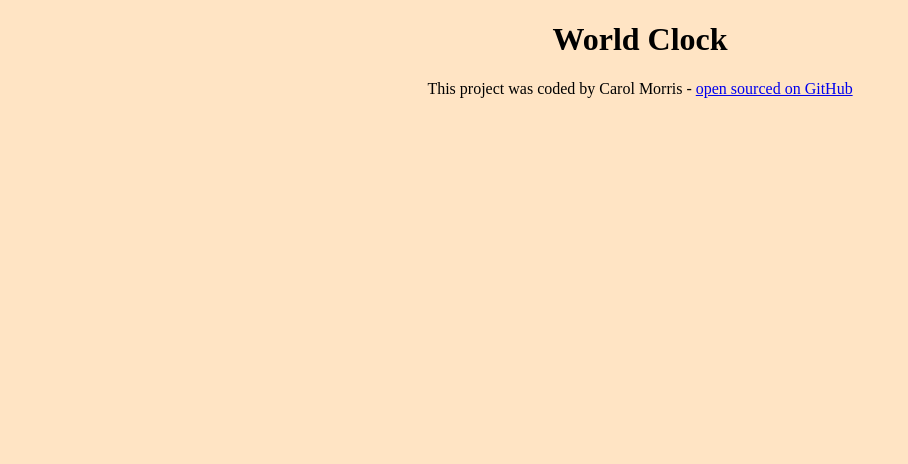
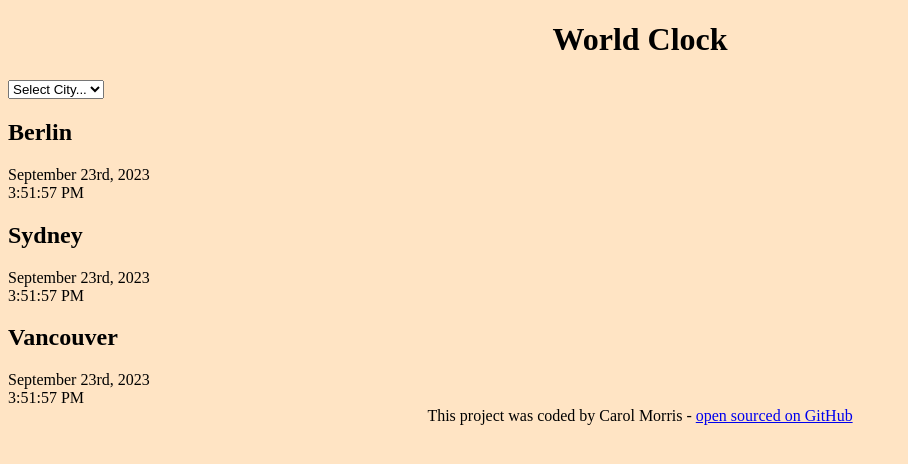
Before and after one commit to cardycode/world-clock-app, a plain HTML site: page index.html in a window 1280 px wide. Shown: the whole page, without its empty margins (0-908 px from the left). Drawn offline with Linux system fonts and the light colour scheme.

Commit message:
Added basic html

```diff
--- a/index.html
+++ b/index.html
@@ -13,13 +13,56 @@
     <title>World Clock</title>
   </head>
   <body>
-    <h1>World Clock</h1>
-    <footer>
-      This project was coded by Carol Morris -
-      <a href="https://github.com/cardycode/world-clock-app"
-        >open sourced on GitHub</a
+    <div class="container">
+      <h1>World Clock</h1>
+      <select
+        name=""
+        id=""
       >
-    </footer>
+        <option value="">Select City...</option>
+        <option value="berlin">Berlin</option>
+        <option value="sydney">Sydney</option>
+        <option value="vancouver">Vancouver</option>
+      </select>
+
+      <div class="cities">
+        <div
+          class="city"
+          id="berlin"
+        >
+          <h2>Berlin</h2>
+          <div class="date">September 23rd, 2023</div>
+          <div class="time">3:51:57 PM</div>
+        </div>
+
+        <div
+          class="city"
+          id="sydney"
+        >
+          <h2>Sydney</h2>
+          <div class="date">September 23rd, 2023</div>
+          <div class="time">3:51:57 PM</div>
+        </div>
+
+        <div
+          class="city"
+          id="vancouver"
+        >
+          <h2>Vancouver</h2>
+          <div class="date">September 23rd, 2023</div>
+          <div class="time">3:51:57 PM</div>
+        </div>
+      </div>
+
+      <footer>
+        This project was coded by Carol Morris -
+        <a
+          href="https://github.com/cardycode/world-clock-app"
+          target="_blank"
+          >open sourced on GitHub</a
+        >
+      </footer>
+    </div>
     <script src="javascript/index.js"></script>
   </body>
 </html>
```
